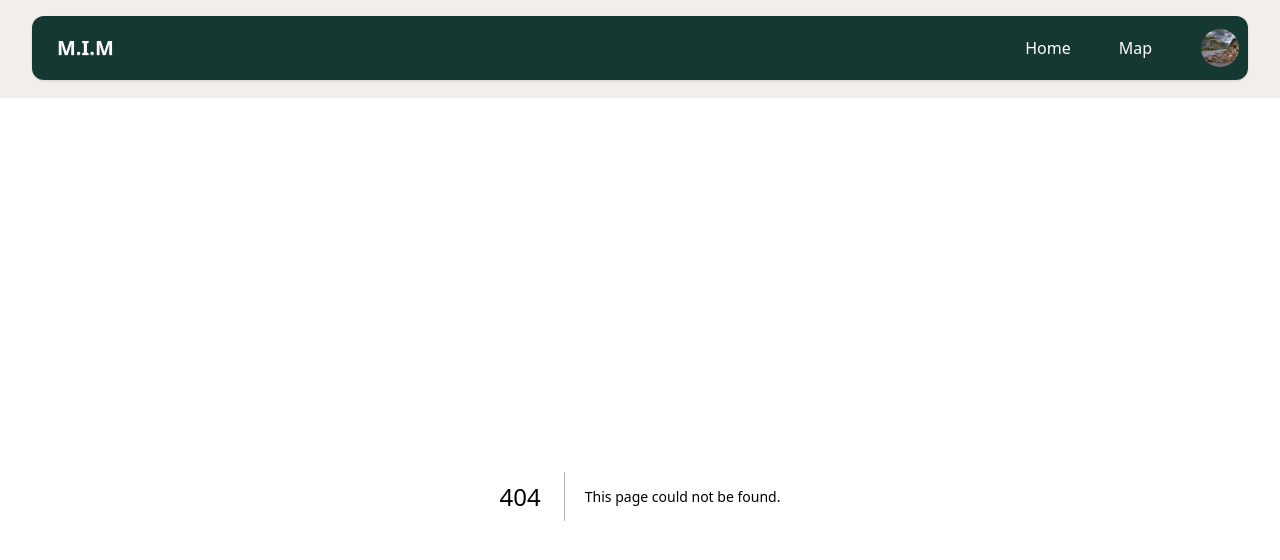
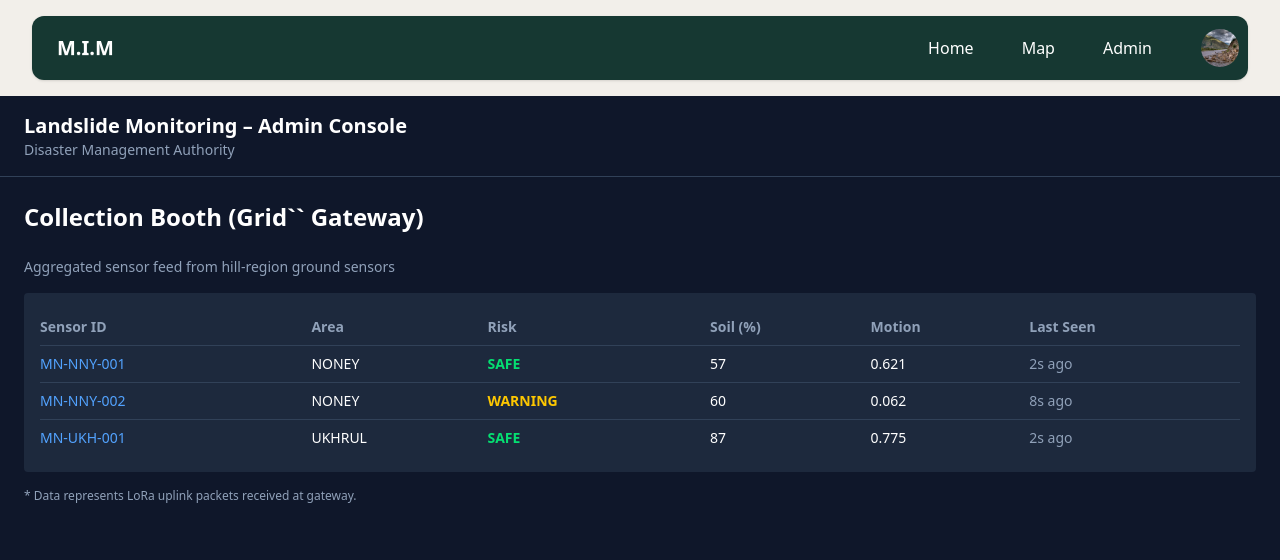
Before and after one commit to Baurn09/TechSprint-Landslide-prediction-model, a Next.js app in the folder web/: page /admin/gateway in a window 1280 px wide. Before the commit this address had no page. Shown: the top 560 px of the page. Built offline with nearby package versions, Linux system fonts and the light colour scheme.

Commit message:
initial push 2

```diff
--- /dev/null
+++ b/web/app/admin/gateway/page.jsx
@@ -0,0 +1,100 @@
+"use client";
+
+import { useEffect, useState } from "react";
+import { sensorRegistry } from "../../lib/sensorRegistry";
+import { generateGatewayFeed } from "../../lib/gatewayFeed";
+import { useRouter } from "next/navigation";
+
+
+export default function GatewayDashboard() {
+  const [feed, setFeed] = useState([]);
+  const router = useRouter();
+
+  useEffect(() => {
+    updateFeed();
+    const id = setInterval(updateFeed, 4000);
+    return () => clearInterval(id);
+  }, []);
+
+  const updateFeed = () => {
+    setFeed(generateGatewayFeed());
+  };
+
+  return (
+    <div>
+      <h2 className="text-2xl font-semibold mb-6">
+        Collection Booth (Grid`` Gateway)
+      </h2>
+
+      <p className="text-sm text-slate-400 mb-4">
+        Aggregated sensor feed from hill-region ground sensors
+      </p>
+
+      <div className="bg-slate-800 rounded p-4">
+        <table className="w-full text-sm">
+          <thead className="text-slate-400 border-b border-slate-700">
+            <tr>
+              <th className="text-left py-2">Sensor ID</th>
+              <th className="text-left py-2">Area</th>
+              <th className="text-left py-2">Risk</th>
+              <th className="text-left py-2">Soil (%)</th>
+              <th className="text-left py-2">Motion</th>
+              <th className="text-left py-2">Last Seen</th>
+            </tr>
+          </thead>
+
+          <tbody>
+            {feed.map((sensor) => (
+              <tr
+                key={sensor.sensorId}
+                className="border-t border-slate-700"
+              >
+                <td className="py-2 font-mono">
+                    <button
+                        onClick={() =>
+                        router.push(
+                            `/sensor?area=${sensor.area}&sensor_id=${sensor.sensorId}`
+                        )
+                        }
+                        className="text-blue-400 hover:underline"
+                    >
+                        {sensor.sensorId}
+                    </button>
+                </td>
+
+                <td className="py-2 uppercase">
+                  {sensor.area}
+                </td>
+                <td
+                  className={`py-2 font-semibold ${
+                    sensor.risk === "CRITICAL"
+                      ? "text-red-400"
+                      : sensor.risk === "WARNING"
+                      ? "text-yellow-400"
+                      : "text-green-400"
+                  }`}
+                >
+                  {sensor.risk}
+                </td>
+                <td className="py-2">
+                  {sensor.soilMoisture}
+                </td>
+                <td className="py-2">
+                  {sensor.motion}
+                </td>
+                <td className="py-2 text-slate-400">
+                  {sensor.lastSeen}
+                </td>
+              </tr>
+            ))}
+          </tbody>
+        </table>
+      </div>
+
+      <p className="text-xs text-slate-400 mt-4">
+        * Data represents LoRa uplink packets received at
+        gateway.
+      </p>
+    </div>
+  );
+}
--- a/web/app/admin/layout.jsx
+++ b/web/app/admin/layout.jsx
@@ -1,13 +1,34 @@
+"use client";
+
+import Link from "next/link";
+import { usePathname } from "next/navigation";
+
 export default function AdminLayout({ children }) {
+  const pathname = usePathname();
+
+  // hide button only on gateway page
+  const showGatewayButton = pathname !== "/admin/gateway";
+
   return (
     <div className="min-h-screen bg-[#0f172a] text-white">
-      <header className="px-6 py-4 border-b border-slate-700">
+      <header className="px-6 py-4 border-b border-slate-700 flex justify-between items-center">
+        <div>
           <h1 className="text-xl font-bold">
             Landslide Monitoring – Admin Console
           </h1>
           <p className="text-sm text-slate-400">
             Disaster Management Authority
           </p>
+        </div>
+
+        {showGatewayButton && (
+          <Link
+            href="/admin/gateway"
+            className="text-white px-4 py-2 bg-red-600 hover:bg-red-700 rounded text-sm font-semibold"
+          >
+            Grid Gateway
+          </Link>
+        )}
       </header>
 
       <main className="p-6">{children}</main>
--- a/web/app/api/sensor/route.js
+++ b/web/app/api/sensor/route.js
@@ -1,93 +1,102 @@
-// app/api/sensors/route.js
+// app/api/sensor/route.js
 
+// Persistent state (simulates continuous sensor readings)
 let state = {
   soilMoisture: 55, // %
-  rainfall: 0,      // mm/hr
-  tilt: 0.02,       // degrees
-  phase: "DRY",     // DRY → RAIN → SATURATED
+  motion: {
+    x: 0.02,
+    y: 0.02,
+    z: 0.01,
+  },
 };
 
-function simulateRainfall() {
-  const chance = Math.random();
+// ---------- helpers ----------
 
-  if (chance < 0.2) {
-    return 0; // no rain
-  }
-  if (chance < 0.6) {
-    return Math.floor(5 + Math.random() * 10); // light rain
-  }
-  return Math.floor(15 + Math.random() * 20); // heavy rain
+// simulate slow soil moisture change
+function updateSoilMoisture(areaFactor) {
+  const delta =
+    Math.random() < 0.6
+      ? Math.random() * 1.5 // slow drying
+      : Math.random() * 3.5; // wetting event
+
+  state.soilMoisture += delta * areaFactor;
+  state.soilMoisture = Math.min(
+    Math.max(state.soilMoisture, 40),
+    95
+  );
 }
 
-function updateState(area) {
-  const areaFactor =
-    area === "tamenglong" || area === "ukhrul" || area === "noney"
-      ? 1.3 // hilly zones
-      : 1.0; // moderate zones
+// simulate 3-axis motion sensor
+function updateMotion(areaFactor) {
+  // slow tilt drift (slope movement)
+  state.motion.x += (Math.random() - 0.5) * 0.01 * areaFactor;
+  state.motion.y += (Math.random() - 0.5) * 0.01 * areaFactor;
 
-  state.rainfall = simulateRainfall() * areaFactor;
+  // vertical vibration (micro slips / tremors)
+  state.motion.z =
+    Math.abs((Math.random() - 0.5) * 0.05 * areaFactor);
 
-  if (state.rainfall > 0) {
-    state.soilMoisture += state.rainfall * 0.3;
-  } else {
-    state.soilMoisture -= 1;
-  }
-
-  state.soilMoisture = Math.min(Math.max(state.soilMoisture, 40), 95);
-
-  if (state.soilMoisture < 65) state.phase = "DRY";
-  else if (state.soilMoisture < 80) state.phase = "RAIN";
-  else state.phase = "SATURATED";
-
-  if (state.phase === "SATURATED") {
-    state.tilt += Math.random() * 0.03 * areaFactor;
-  } else {
-    state.tilt -= 0.005;
-  }
-
-  state.tilt = Math.max(state.tilt, 0.01);
+  // clamp values
+  state.motion.x = Math.max(
+    Math.min(state.motion.x, 0.4),
+    -0.4
+  );
+  state.motion.y = Math.max(
+    Math.min(state.motion.y, 0.4),
+    -0.4
+  );
 }
 
+// derive metrics from raw motion
+function deriveMotionMetrics() {
+  const { x, y, z } = state.motion;
 
-function calculateRisk(area) {
-  const reasons = [];
+  const tilt = Math.sqrt(x * x + y * y);
+  const vibration = Math.abs(z);
+  const magnitude = Math.sqrt(
+    x * x + y * y + z * z
+  );
 
-  if (state.soilMoisture > 65) reasons.push("High soil moisture");
-  if (state.rainfall > 10) reasons.push("Heavy rainfall");
-  if (state.tilt > 0.15) reasons.push("Accelerating ground tilt");
-
-  let riskLevel = "SAFE";
-
-  if (
-    state.soilMoisture > 80 &&
-    state.rainfall > 15 &&
-    state.tilt > 0.18
-  ) {
-    riskLevel = "CRITICAL";
-  } else if (state.soilMoisture > 65) {
-    riskLevel = "WARNING";
-  }
-
-  return { riskLevel, reasons };
+  return {
+    x,
+    y,
+    z,
+    tilt,
+    vibration,
+    magnitude,
+  };
 }
 
+// ---------- main ----------
 
 export async function GET(request) {
   const { searchParams } = new URL(request.url);
   const area = searchParams.get("area") || "default";
 
-  updateState(area);
+  // hilly zones behave worse
+  const areaFactor =
+    area === "tamenglong" ||
+    area === "ukhrul" ||
+    area === "noney"
+      ? 1.4
+      : 1.0;
 
-  const { riskLevel, reasons } = calculateRisk(area);
+  updateSoilMoisture(areaFactor);
+  updateMotion(areaFactor);
+
+  const motion = deriveMotionMetrics();
 
   return Response.json({
     area,
     timestamp: new Date().toISOString(),
     soilMoisture: Number(state.soilMoisture.toFixed(1)),
-    rainfall: state.rainfall,
-    tilt: Number(state.tilt.toFixed(3)),
-    phase: state.phase,
-    riskLevel,
-    reasons,
+    motion: {
+      x: Number(motion.x.toFixed(3)),
+      y: Number(motion.y.toFixed(3)),
+      z: Number(motion.z.toFixed(3)),
+      tilt: Number(motion.tilt.toFixed(3)),
+      vibration: Number(motion.vibration.toFixed(3)),
+      magnitude: Number(motion.magnitude.toFixed(3)),
+    },
   });
 }
--- a/web/app/layout.jsx
+++ b/web/app/layout.jsx
@@ -28,6 +28,7 @@ export default function RootLayout({ children }) {
               <div className="flex gap-12 items-center justify-center">
                 <Link href="/" className=" text-white hover:text-blue-600">Home</Link>
                 <Link href="/components/map" className="text-white hover:text-black">Map</Link>
+                <Link href="/admin" className="text-white hover:text-black">Admin</Link>
                 <div className="dropdown dropdown-end">
                   <div tabIndex={0} role="button" className="btn btn-ghost btn-circle avatar">
 
--- /dev/null
+++ b/web/app/lib/gatewayFeed.js
@@ -0,0 +1,24 @@
+import { sensorRegistry } from "./sensorRegistry";
+
+export function generateGatewayFeed() {
+  return Object.entries(sensorRegistry).map(
+    ([sensorId, meta]) => {
+      const riskRoll = Math.random();
+
+      let risk = "SAFE";
+      if (riskRoll > 0.85) risk = "CRITICAL";
+      else if (riskRoll > 0.65) risk = "WARNING";
+
+      return {
+        sensorId,
+        area: meta.area,
+        lat: meta.lat,
+        lng: meta.lng,
+        risk,
+        soilMoisture: Math.floor(50 + Math.random() * 40),
+        motion: Number(Math.random().toFixed(3)),
+        lastSeen: `${Math.floor(Math.random() * 20)}s ago`,
+      };
+    }
+  );
+}
--- /dev/null
+++ b/web/app/lib/sensorRegistry.js
@@ -0,0 +1,18 @@
+// lib/sensorRegistry.js
+export const sensorRegistry = {
+  "MN-NNY-001": {
+    area: "noney",
+    lat: 24.8900,
+    lng: 93.6300,
+  },
+  "MN-NNY-002": {
+    area: "noney",
+    lat: 24.7500,
+    lng: 93.6300,
+  },
+  "MN-UKH-001": {
+    area: "ukhrul",
+    lat: 25.0800,
+    lng: 94.3100,
+  },
+};
--- a/web/app/sensor/page.jsx
+++ b/web/app/sensor/page.jsx
@@ -1,25 +1,32 @@
 "use client";
 
+import { useEffect, useState } from "react";
+import { useSearchParams } from "next/navigation";
 import LineChart from "../components/chart/LineChart";
 import "../lib/chartConfig";
-import { useEffect, useState } from "react";
-import { useSearchParams } from "next/navigation";
-import { getAlertMessage } from "../lib/alertTemplates";
+import { deployedSensors } from "../lib/deployedSensors";
+
 
 export default function SensorPage() {
   const searchParams = useSearchParams();
   const area = searchParams.get("area") || "default";
+  const sensorId = searchParams.get("sensor_id");
+
+
+  // block access if no sensors
+
 
   const [data, setData] = useState(null);
   const [moistureHistory, setMoistureHistory] = useState([]);
-  const [tiltHistory, setTiltHistory] = useState([]);
-  const [alertActive, setAlertActive] = useState(false);
-  const [alertHistory, setAlertHistory] = useState([]);
+  const [motionHistory, setMotionHistory] = useState([]);
 
-  // fetch ground sensor data
+  useEffect(() => {
+    fetchData();
+    const id = setInterval(fetchData, 3000);
+    return () => clearInterval(id);
+  }, [area]);
 
   const fetchData = async () => {
-    try {
     const res = await fetch(`/api/sensor?area=${area}`);
     const json = await res.json();
 
@@ -29,122 +36,150 @@ export default function SensorPage() {
       [...prev.slice(-19), json.soilMoisture]
     );
 
-      setTiltHistory((prev) =>
-        [...prev.slice(-19), json.tilt]
-      );
-    } catch (err) {
-      console.error(err);
-    }
-  };
-   useEffect(() => {
-    fetchData();
-    const interval = setInterval(fetchData, 3000);
-    return () => clearInterval(interval);
-  }, [area]);
-
-  // ALERT LOGIC — ONLY HERE
-  useEffect(() => {
-    if (!data) return;
-
-    if (data.riskLevel === "CRITICAL" && !alertActive) {
-      setAlertActive(true);
-
-      const message = getAlertMessage("CRITICAL", area);
-
-      setAlertHistory((prev) => [
-        {
-          time: new Date().toLocaleTimeString(),
-          title: message.title,
-          details: message.body,
-        },
-        ...prev,
+    if (json.motion && typeof json.motion.magnitude === "number") {
+  setMotionHistory((prev) => [
+    ...prev.slice(-19),
+    json.motion.magnitude,
   ]);
 }
 
-    if (data.riskLevel !== "CRITICAL" && alertActive) {
-      setAlertActive(false);
-    }
-  }, [data, alertActive, area]);
+  };
 
   if (!data) {
-    return <p className="p-8">Loading ground sensor data…</p>;
+    return <p className="p-8">Loading sensor data…</p>;
   }
+
+const isCritical =
+  data?.soilMoisture > 80 &&
+  data?.motion?.magnitude > 0.25;
+
 
   return (
     <main className="p-8 bg-white text-black">
-      {alertActive && (
+      {isCritical && (
         <div className="mb-6 bg-red-600 text-white p-4 rounded shadow animate-pulse">
           <h2 className="text-lg font-bold">
-            🚨 GROUND SENSOR ALERT
+            🚨 GROUND INSTABILITY DETECTED
           </h2>
-          <p className="text-sm mt-1">
-            Imminent landslide risk detected in{" "}
+          <p className="text-sm">
+            Immediate attention required in{" "}
             <strong>{area.toUpperCase()}</strong>
           </p>
         </div>
       )}
 
-      <h1 className="text-2xl font-bold">
+      <h1 className="text-2xl font-bold mb-1">
         Ground Sensor Monitoring
       </h1>
-
-      <p className="text-sm text-gray-600 mt-1">
-        Area: <strong>{area.toUpperCase()}</strong>
+      <p className="text-sm text-gray-600">
+        Area: {area.toUpperCase()}
+      </p>
+      <p className="text-sm text-gray-600">
+        Sensor ID: <strong>{sensorId ?? "—"}</strong>
       </p>
 
-      {/* sensor values */}
+
+      {/* Sensor summary */}
+      <div className="">
         <div className="grid grid-cols-3 gap-6 mt-6">
-        <div className="bg-gray-200 p-4 rounded">
-          <h3>Soil Moisture</h3>
-          <p className="text-2xl">{data.soilMoisture}%</p>
+          <Metric
+            label="Soil Moisture (%)"
+            value={
+              data?.soilMoisture !== undefined
+                ? data.soilMoisture.toFixed(1)
+                : "—"
+            }
+          />
+
+          <Metric
+            label="Tilt (deg)"
+            value={
+              data?.motion?.tilt !== undefined
+                ? data.motion.tilt.toFixed(3)
+                : "—"
+            }
+          />
+
+          <Metric
+            label="Vibration Index"
+            value={
+              data?.motion?.vibration !== undefined
+                ? data.motion.vibration.toFixed(3)
+                : "—"
+            }
+          />
         </div>
 
-        <div className="bg-gray-200 p-4 rounded">
-          <h3>Rainfall</h3>
-          <p className="text-2xl">{data.rainfall} mm/hr</p>
+
       </div>
 
-        <div className="bg-gray-200 p-4 rounded">
-          <h3>Tilt</h3>
-          <p className="text-2xl">{data.tilt}°</p>
+      {/* 3-axis motion */}
+      <div className="mt-8">
+        <h3 className="font-semibold mb-3">
+          3-Axis Motion Sensor
+        </h3>
+
+        <div className="grid grid-cols-3 gap-4">
+          <Metric
+            label="X-Axis (E–W)"
+            value={data.motion.x.toFixed(3)}
+          />
+          <Metric
+            label="Y-Axis (N–S)"
+            value={data.motion.y.toFixed(3)}
+          />
+          <Metric
+            label="Z-Axis (Vertical)"
+            value={data.motion.z.toFixed(3)}
+          />
         </div>
       </div>
 
-      {/* charts */}
-      <div className="grid grid-cols-2 gap-6 mt-8">
+      {/* trends */}
+      <div className="grid grid-cols-2 gap-6 mt-10">
+        <div className="bg-gray-100 p-4 rounded">
+          <h4 className="font-semibold mb-2">
+            Soil Moisture Trend
+          </h4>
           <LineChart
             label="Soil Moisture"
             dataPoints={moistureHistory}
-          color="rgba(37,99,235,1)"
+            color="rgba(34,197,94,1)"
           />
+        </div>
+
+        <div className="bg-gray-100 p-4 rounded">
+          <h4 className="font-semibold mb-2">
+            Motion Magnitude Trend
+          </h4>
           <LineChart
-          label="Tilt"
-          dataPoints={tiltHistory}
+            label="Motion"
+            dataPoints={motionHistory}
             color="rgba(220,38,38,1)"
           />
         </div>
+      </div>
 
-      {/* alert timeline */}
-      <div className="mt-8 bg-gray-100 p-4 rounded">
-        <h3 className="font-semibold mb-2">
-          Alert Timeline
-        </h3>
-
-        {alertHistory.length > 0 ? (
-          alertHistory.map((a, i) => (
-            <div key={i} className="mb-2">
-              <strong>{a.time}</strong> — {a.title}
-              <pre className="text-xs whitespace-pre-wrap text-gray-600">
-                {a.details}
-              </pre>
-            </div>
-          ))
-        ) : (
-          <p className="text-sm text-gray-500">
-            No alerts issued yet.
-          </p>
-        )}
+      {/* metadata */}
+      <div className="mt-10 bg-gray-50 p-4 rounded text-sm text-gray-700">
+        <strong>Sensor Configuration</strong>
+        <ul className="list-disc list-inside mt-1">
+          <li>Soil moisture probe (depth: 1 m)</li>
+          <li>3-axis accelerometer</li>
+          <li>Sampling interval: 3 seconds</li>
+        </ul>
       </div>
     </main>
   );
 }
+
+function Metric({ label, value }) {
+  return (
+    <div className="bg-gray-200 p-4 rounded shadow">
+      <p className="text-sm text-gray-600">{label}</p>
+      <p className="text-2xl font-semibold mt-1">
+        {value}
+      </p>
+    </div>
+  );
+}
```
Lines whose indentation alone changed are shown as unchanged.
